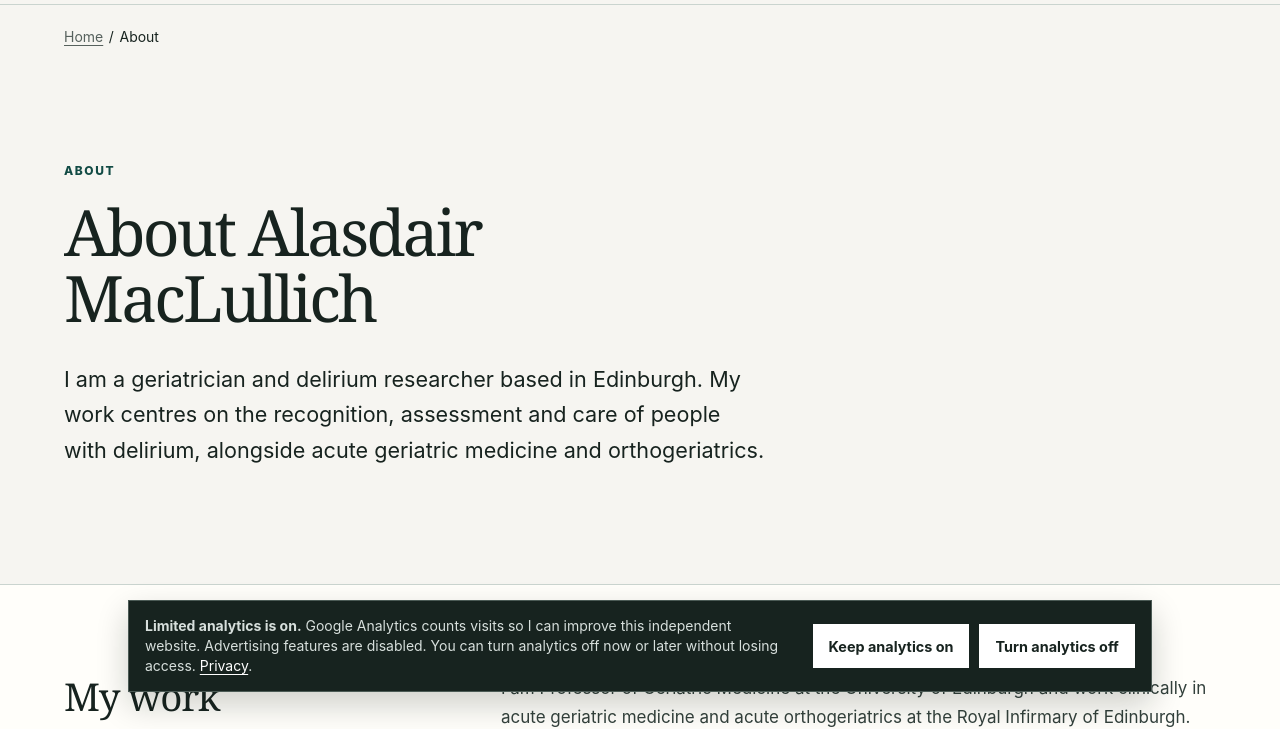
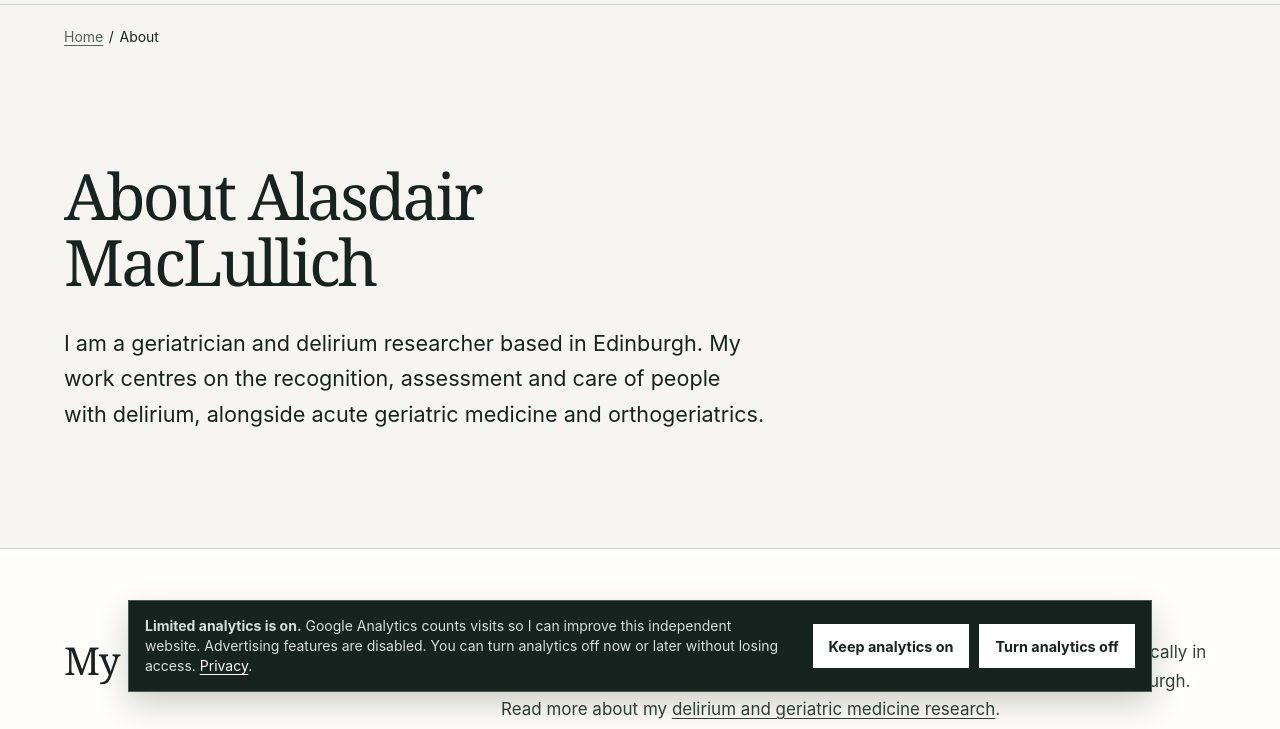
Before and after one commit to amaclullich/alasdairmaclullich.com, a website: page about/index.html in a window 1280 px wide. Shown: the part 92-821 px from the top of the page. Drawn offline with Linux system fonts and the light colour scheme.

Commit message:
Remove repeated page labels

```diff
--- a/about/index.html
+++ b/about/index.html
@@ -161,7 +161,6 @@
 
   <main class="page-main" id="main-content" tabindex="-1">
     <section class="page-hero shell">
-      <p class="eyebrow">About</p>
       <h1>About Alasdair MacLullich</h1>
       <p class="page-standfirst">I am a geriatrician and delirium researcher based in Edinburgh. My work centres on the recognition, assessment and care of people with delirium, alongside acute geriatric medicine and orthogeriatrics.</p>
     </section>
```
Also changed, not shown: books/index.html (+0 -1 lines).
